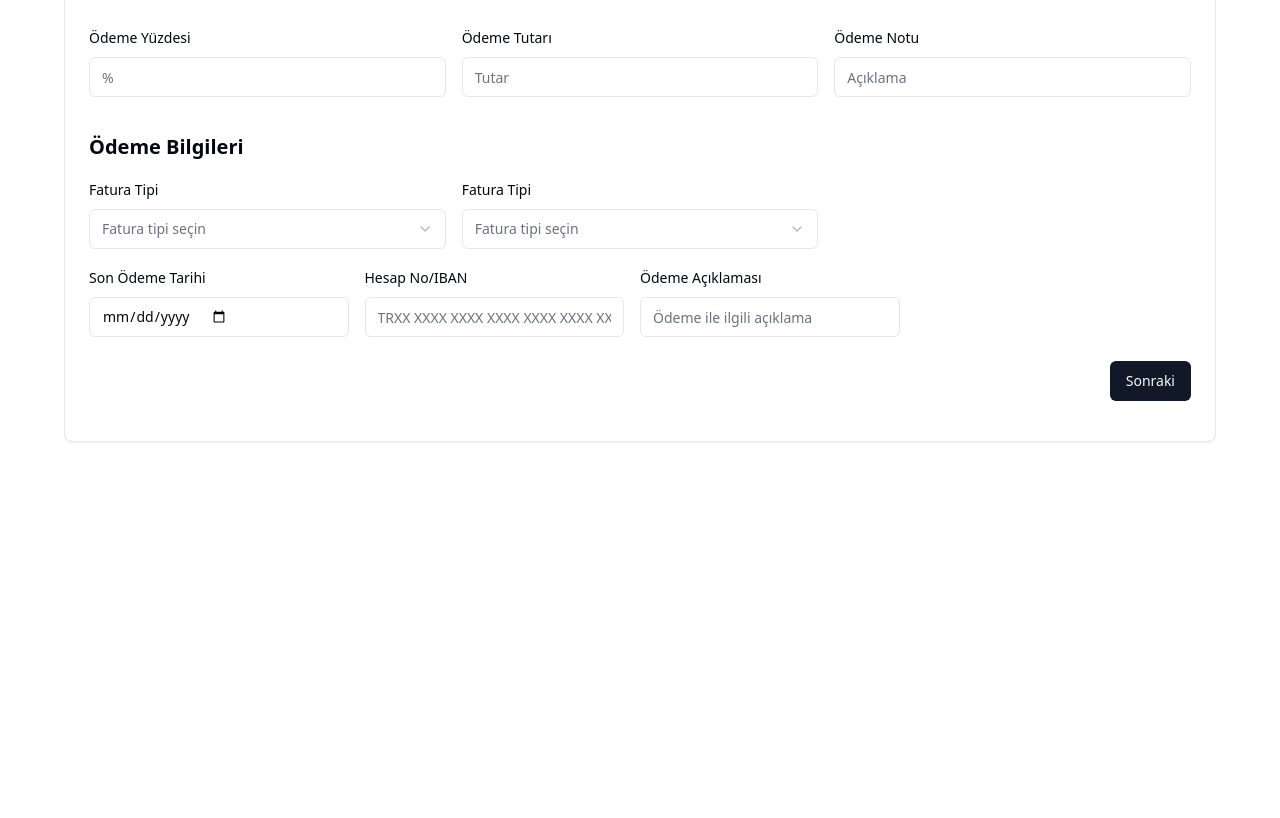
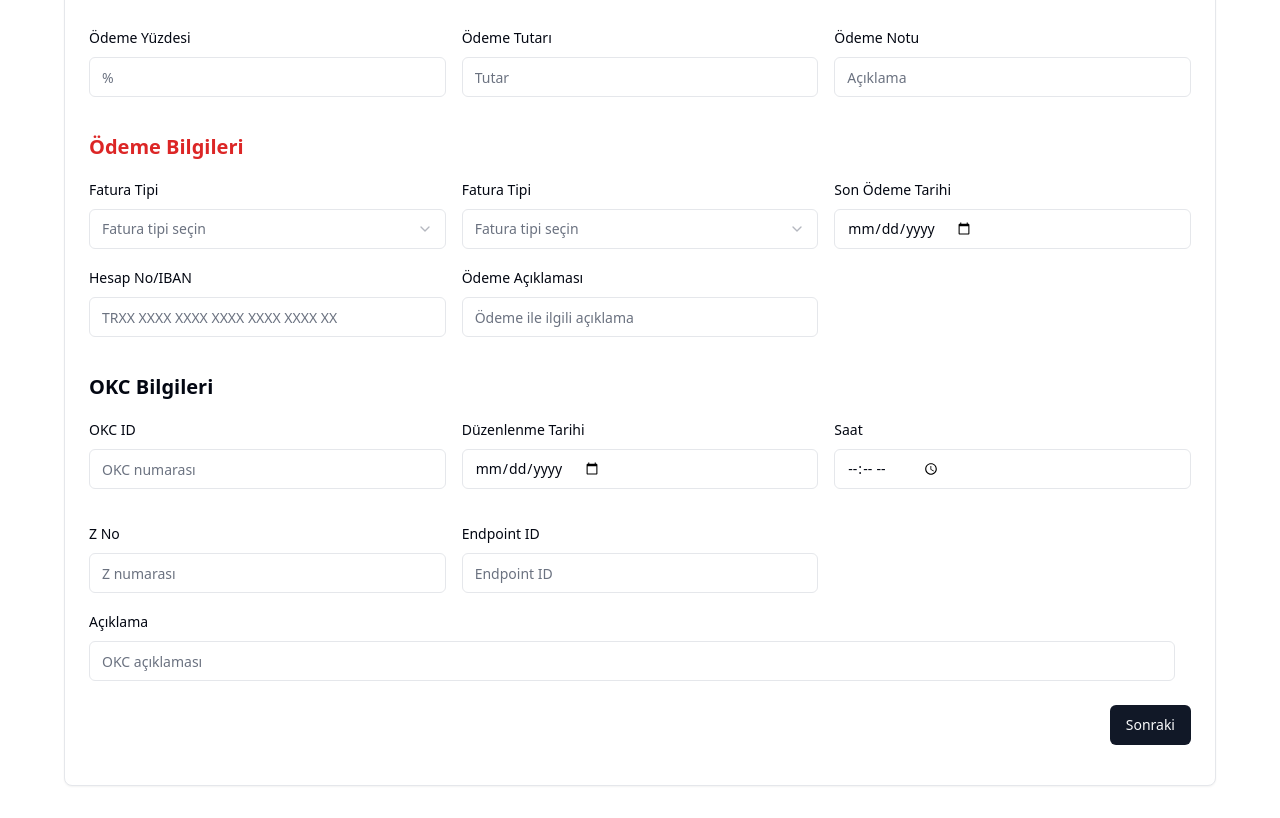
Before and after one commit to aliklc/e-invoice-assignment, a Next.js app: page / in a window 1280 px wide. Shown: the part 1220-2038 px from the top of the page. Before the commit the page ends 1694 px from the top, so only its background shows below. Built offline with nearby package versions, Linux system fonts and the light colour scheme.

Commit message:
okcınfo forma eklendi

```diff
--- a/package.json
+++ b/package.json
@@ -15,6 +15,7 @@
     "@radix-ui/react-slot": "^1.2.3",
     "class-variance-authority": "^0.7.1",
     "clsx": "^2.1.1",
+    "date-fns": "^4.1.0",
     "lucide-react": "^0.511.0",
     "next": "^15.3.2",
     "react": "^19.0.0",
--- a/src/components/EInvoiceForm.tsx
+++ b/src/components/EInvoiceForm.tsx
@@ -94,6 +94,14 @@ export default function EInvoiceForm() {
         DueDate: "",
         PayeeFinancialAccountID: "",
         Note: ""
+      },
+        OKCInfo: {
+        ID: "",
+        IssueDate: "",
+        Time: "",
+        ZNo: "",
+        EndPointID: "",
+        DocumentDescription: ""
       }
       },
       CompanyInfo: {
--- a/src/components/InvoiceInfoForm.tsx
+++ b/src/components/InvoiceInfoForm.tsx
@@ -310,7 +310,7 @@ export function InvoiceInfoForm() {
         <div className="col-span-5 grid grid-cols-4 gap-4">
         <FormField
           control={control}
-          name="InvoiceInfo.OrderReferenceDocument.0.ID"
+          name="InvoiceInfo.AdditionalDocumentReferences.0.ID"
           render={({ field }) => (
             <FormItem className="space-y-2 col-span-1">
               <FormLabel>Ek Doküman No</FormLabel>
@@ -323,7 +323,7 @@ export function InvoiceInfoForm() {
         />
         <FormField
           control={control}
-          name="InvoiceInfo.OrderReferenceDocument.0.IssueDate"
+          name="InvoiceInfo.AdditionalDocumentReferences.0.IssueDate"
           render={({ field }) => (
             <FormItem className="space-y-2">
               <FormLabel>Ek Doküman Tarihi</FormLabel>
@@ -336,7 +336,7 @@ export function InvoiceInfoForm() {
         />
         <FormField
           control={control}
-          name="InvoiceInfo.OrderReferenceDocument.0.DocumentType"
+          name="InvoiceInfo.AdditionalDocumentReferences.0.DocumentType"
           render={({ field }) => (
             <FormItem className="space-y-2">
               <FormLabel>Ek Doküman Tipi</FormLabel>
@@ -349,7 +349,7 @@ export function InvoiceInfoForm() {
         />
         <FormField
           control={control}
-          name="InvoiceInfo.OrderReferenceDocument.0.DocumentTypeCode"
+          name="InvoiceInfo.AdditionalDocumentReferences.0.DocumentTypeCode"
           render={({ field }) => (
             <FormItem className="space-y-2 col-span-1">
               <FormLabel>Ek Doküman Tipi Kodu</FormLabel>
@@ -363,7 +363,7 @@ export function InvoiceInfoForm() {
         </div>
         <FormField
           control={control}
-          name="InvoiceInfo.OrderReferenceDocument.0.DocumentDescription"
+          name="InvoiceInfo.AdditionalDocumentReferences.0.DocumentDescription"
           render={({ field }) => (
             <FormItem className="space-y-2 col-span-4">
               <FormLabel>Ek Doküman Açıklaması</FormLabel>
@@ -378,7 +378,7 @@ export function InvoiceInfoForm() {
         <div className="col-span-5 grid grid-cols-4 gap-4">
         <FormField
           control={control}
-          name="InvoiceInfo.OrderReferenceDocument.0.Attachment.0.FileName"
+          name="InvoiceInfo.AdditionalDocumentReferences.0.Attachment.0.FileName"
           render={({ field }) => (
             <FormItem className="space-y-2 col-span-2">
               <FormLabel>Dosya Adı</FormLabel>
@@ -391,7 +391,7 @@ export function InvoiceInfoForm() {
         />
         <FormField
           control={control}
-          name="InvoiceInfo.OrderReferenceDocument.0.Attachment.0.MimeCode"
+          name="InvoiceInfo.AdditionalDocumentReferences.0.Attachment.0.MimeCode"
           render={({ field }) => (
             <FormItem className="space-y-2">
               <FormLabel>MIME Tipi</FormLabel>
@@ -404,7 +404,7 @@ export function InvoiceInfoForm() {
         />
         <FormField
           control={control}
-          name="InvoiceInfo.OrderReferenceDocument.0.Attachment.0.Base64Data"
+          name="InvoiceInfo.AdditionalDocumentReferences.0.Attachment.0.Base64Data"
           render={({ field }) => (
             <FormItem className="space-y-2 col-span-1">
               <FormLabel>Base64 Veri</FormLabel>
@@ -512,7 +512,7 @@ export function InvoiceInfoForm() {
           />
         </div>
         <div className="flex items-center justify-normal mt-5">
-          <h2 className="text-xl font-semibold">Ödeme Bilgileri</h2>
+          <h2 className="text-red-600 text-xl font-semibold">Ödeme Bilgileri</h2>
         </div>
         <div className="col-span-5 grid grid-cols-3 gap-4">
         <FormField
@@ -563,7 +563,6 @@ export function InvoiceInfoForm() {
             </FormItem>
           )}
         />
-        </div>
           <FormField
             control={control}
             name="InvoiceInfo.PaymentMeansInfo.DueDate"
@@ -606,6 +605,92 @@ export function InvoiceInfoForm() {
             </FormItem>
           )}
         />
+        </div>
+        <div className="flex items-center justify-normal mt-5">
+          <h2 className="text-xl font-semibold">OKC Bilgileri</h2>
+        </div>
+        <div className="col-span-5 grid grid-cols-3 gap-4">
+          <FormField
+            control={control}
+            name="InvoiceInfo.OKCInfo.ID"
+            render={({ field }) => (
+              <FormItem className="space-y-2">
+                <FormLabel>OKC ID</FormLabel>
+                <FormControl>
+                  <Input placeholder="OKC numarası" {...field} />
+                </FormControl>
+                <FormMessage className="text-xs" />
+              </FormItem>
+            )}
+          />
+          <FormField
+            control={control}
+            name="InvoiceInfo.OKCInfo.IssueDate"
+            render={({ field }) => (
+              <FormItem className="space-y-2">
+                <FormLabel>Düzenlenme Tarihi</FormLabel>
+                <FormControl>
+                  <Input type="date" {...field} />
+                </FormControl>
+                <FormMessage className="text-xs" />
+              </FormItem>
+            )}
+          />
+          <FormField
+            control={control}
+            name="InvoiceInfo.OKCInfo.Time"
+            render={({ field }) => (
+              <FormItem className="space-y-2">
+                <FormLabel>Saat</FormLabel>
+                <FormControl>
+                  <Input type="time" {...field} />
+                </FormControl>
+                <FormMessage className="text-xs" />
+              </FormItem>
+            )}
+          />
+        </div>
+        <div className="col-span-5 grid grid-cols-3 gap-4 mt-4">
+          <FormField
+            control={control}
+            name="InvoiceInfo.OKCInfo.ZNo"
+            render={({ field }) => (
+              <FormItem className="space-y-2">
+                <FormLabel>Z No</FormLabel>
+                <FormControl>
+                  <Input placeholder="Z numarası" {...field} />
+                </FormControl>
+                <FormMessage className="text-xs" />
+              </FormItem>
+            )}
+          />
+          <FormField
+            control={control}
+            name="InvoiceInfo.OKCInfo.EndPointID"
+            render={({ field }) => (
+              <FormItem className="space-y-2">
+                <FormLabel>Endpoint ID</FormLabel>
+                <FormControl>
+                  <Input placeholder="Endpoint ID" {...field} />
+                </FormControl>
+                <FormMessage className="text-xs" />
+              </FormItem>
+            )}
+          />
+        </div>
+        <FormField
+          control={control}
+          name="InvoiceInfo.OKCInfo.DocumentDescription"
+          render={({ field }) => (
+            <FormItem className="space-y-2 col-span-4">
+              <FormLabel>Açıklama</FormLabel>
+              <FormControl>
+                <Input placeholder="OKC açıklaması" {...field} />
+              </FormControl>
+              <FormMessage className="text-xs" />
+            </FormItem>
+          )}
+        />
       </div>
     </section>
   );
--- a/src/lib/zodSchemas.ts
+++ b/src/lib/zodSchemas.ts
@@ -77,6 +77,19 @@ const PaymentMeansInfoSchema = z.object({
   Note: z.string().optional()
 });
 
+const OKCInfoSchema = z.object({
+  ID: z.string().optional(),
+  IssueDate: z.string()
+    .regex(/^\d{4}-\d{2}-\d{2}$/, "Geçerli bir tarih formatı girin (YYYY-MM-DD)")
+    .refine(date => new Date(date).toString() !== "Invalid Date", {
+      message: "Geçerli bir tarih girin"
+    }),
+  Time: z.string().optional(),
+  ZNo: z.string().optional(),
+  EndPointID: z.string().optional(),
+  DocumentDescription: z.string().optional()
+});
+
 // InvoiceInfo için Zod Şeması
 const InvoiceInfoSchema = z.object({
   UUID: z.string(),
@@ -109,7 +122,8 @@ const InvoiceInfoSchema = z.object({
   AdditionalDocumentReferences: z.array(AdditionalDocumentReferencesSchema),
   TaxExemptionReasonInfo: TaxExemptionReasonInfoSchema.optional(),
   PaymentTermsInfo: PaymentTermsInfoSchema.optional(),
-  PaymentMeansInfo: PaymentMeansInfoSchema.optional()
+  PaymentMeansInfo: PaymentMeansInfoSchema.optional(),
+  OKCInfo: OKCInfoSchema.optional(),
 });
 
 // CompanyInfo için Zod Şeması
```
Also changed, not shown: src/lib/types.ts (+10 -0 lines), 1 other file (tests, documents, lock files or other folders).
